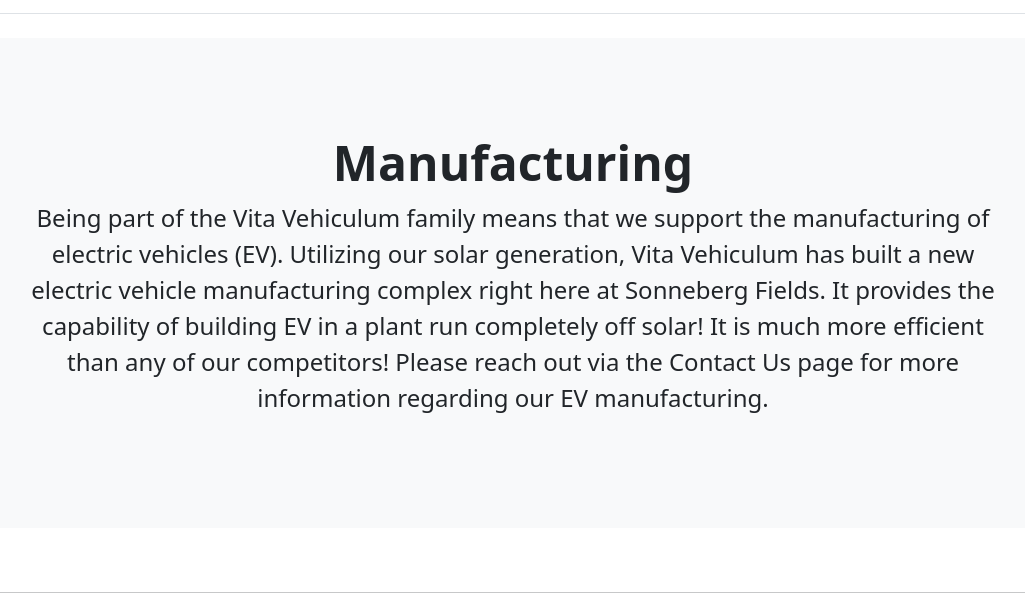
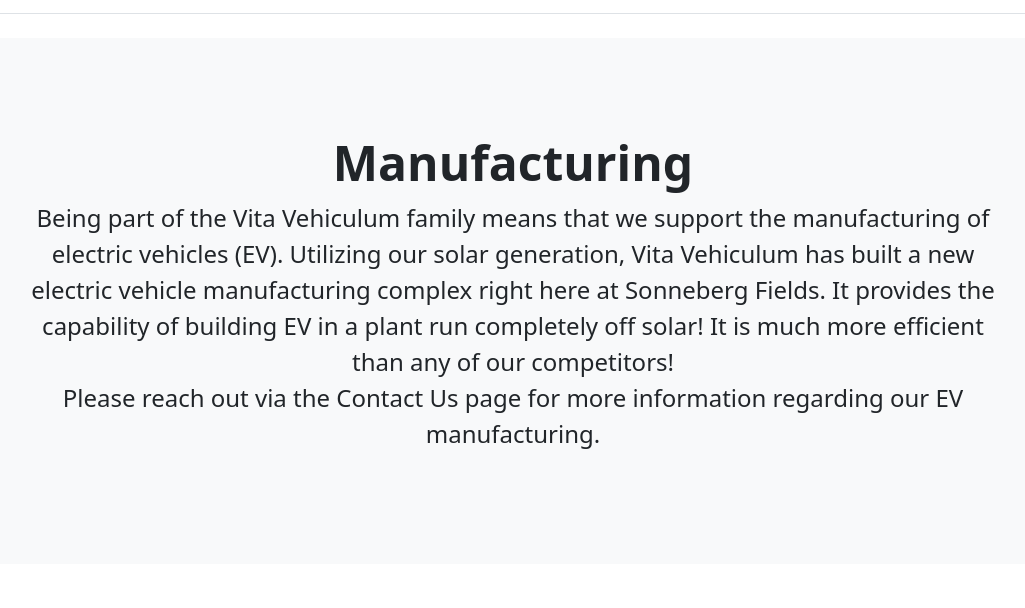
Before and after one commit to RazeLighter777/solid-broccoli, a Flask app: page /manufacturing in a window 1280 px wide. Shown: the part 91-699 px from the top of the page, without its empty margins (127-1152 px from the left). Run offline with Flask 2, Linux system fonts and the light colour scheme.

Commit message:
updated manufacturing page

```diff
--- a/templates/manufacturing.html
+++ b/templates/manufacturing.html
@@ -9,11 +9,7 @@
 	<div class="p-5 mt-4 bg-light rounded-3">
 		<div class="container-fluid py-5">
 			<h1 class="display-5 fw-bold text-center">Manufacturing</h1>
-			<p class="text-center fs-4">Being part of the Vita Vehiculum family means that we support the manufacturing of electric vehicles
-(EV). Utilizing our solar generation, Vita Vehiculum has built a new electric vehicle manufacturing
-complex right here at Sonneberg Fields. It provides the capability of building EV in a plant run
-completely off solar! It is much more efficient than any of our competitors! Please reach out via the
-Contact Us page for more information regarding our EV manufacturing.</p>
+			<p class="text-center fs-4">Being part of the Vita Vehiculum family means that we support the manufacturing of electric vehicles (EV). Utilizing our solar generation, Vita Vehiculum has built a new electric vehicle manufacturing complex right here at Sonneberg Fields. It provides the capability of building EV in a plant run completely off solar! It is much more efficient than any of our competitors! <br> Please reach out via the Contact Us page for more information regarding our EV manufacturing.</p>
 		</div>
 	</div>
 {% endblock %}
```
